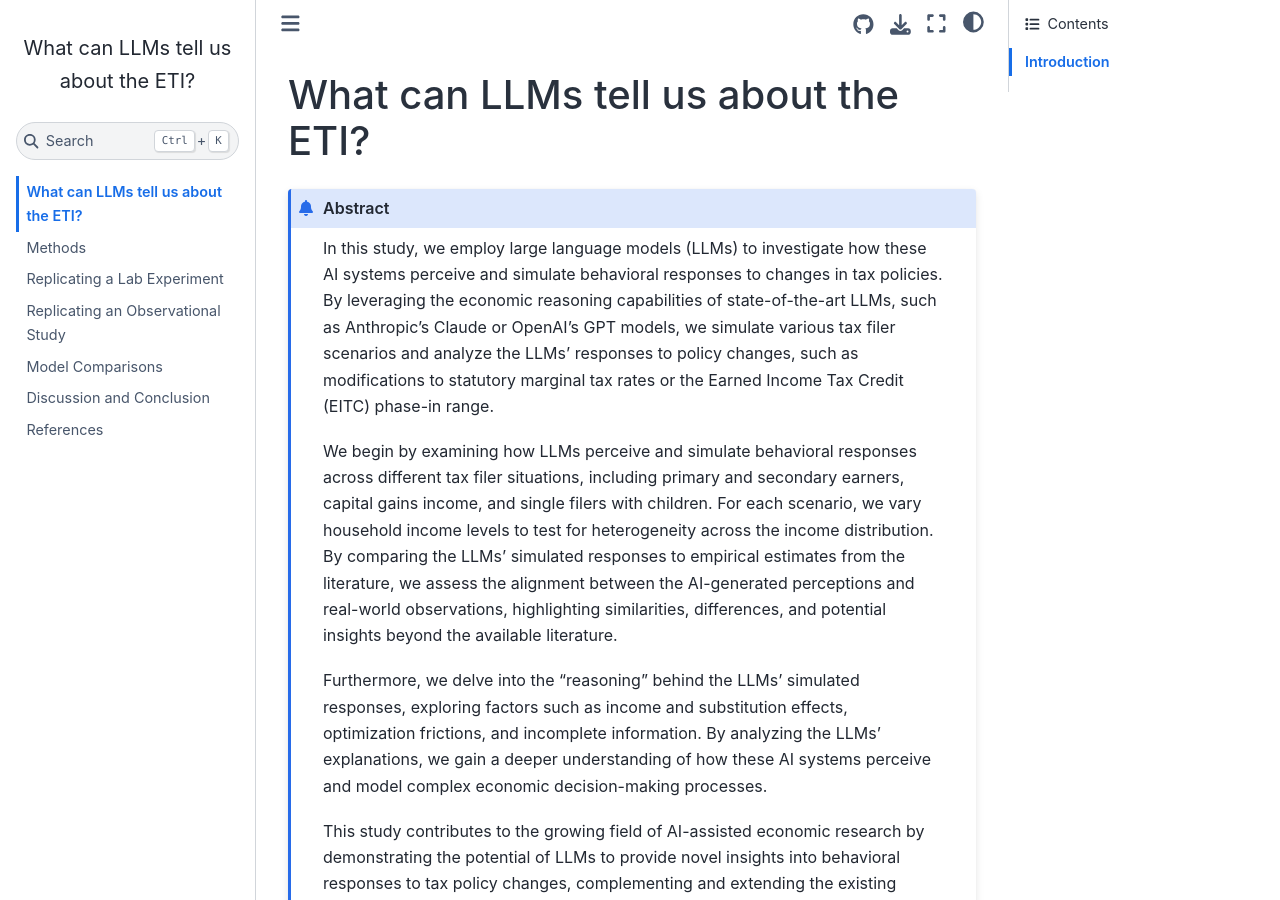
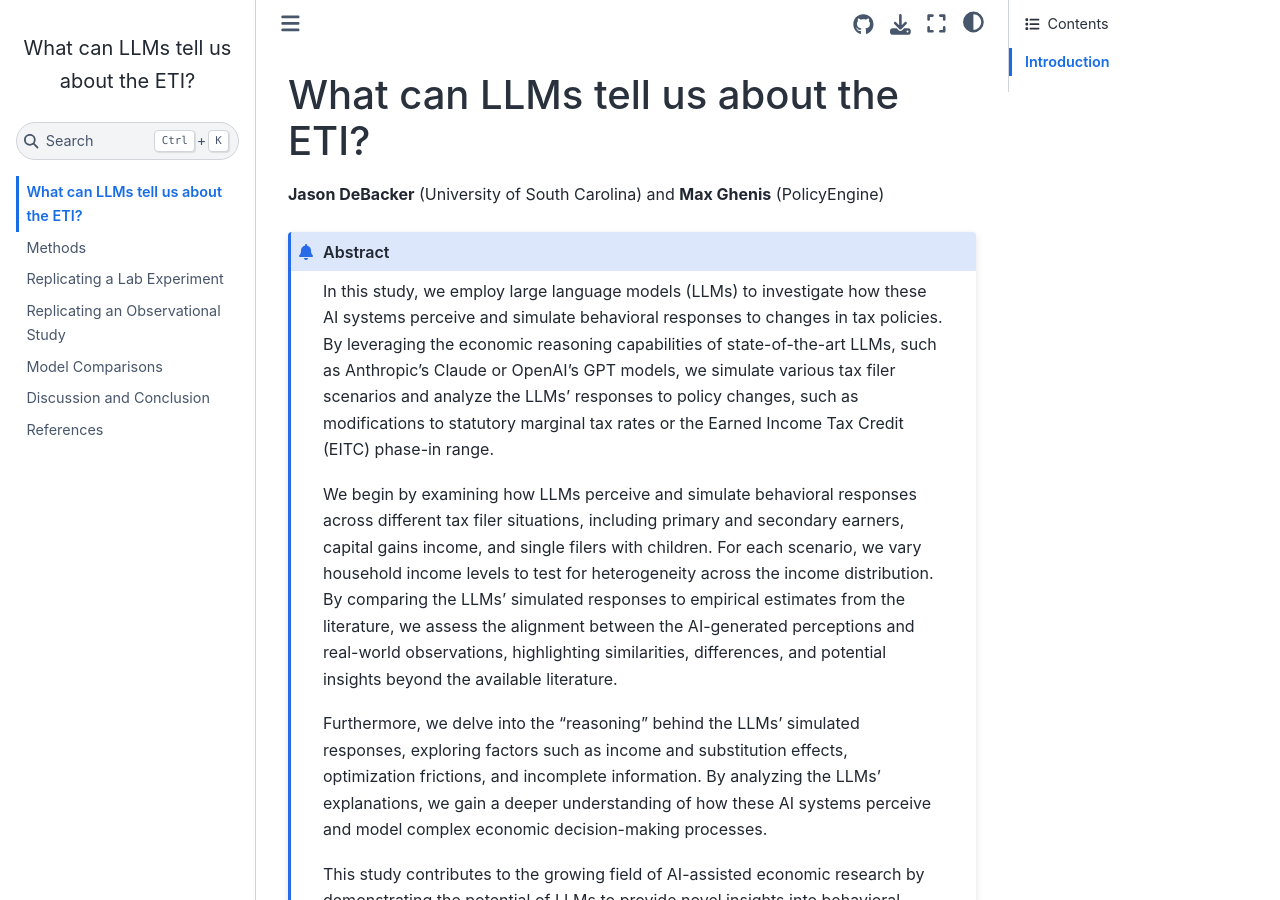
Before and after one commit to jdebacker/llm-eti, a Jupyter Book: the page built from book/intro.md, in a window 1280 px wide and 900 px high. Built offline with Jupyter Book 1.0.4 settings and Sphinx 7.4.7 and the Sphinx Book theme 1.1.4, drawn with Linux system fonts in a browser that asks for light colours; comment, search, counter and statistics services are not loaded; cross-references to code outside the pages are shown as plain code.

Commit message:
Fix CI by making Python path detection portable
- Use conditional logic to detect macOS vs Linux
- Only set UV_PYTHON on macOS with Homebrew Python 3.12
- Let uv find Python 3.12 automatically on CI/Linux
- Add authors to intro page

This fixes the CI build failure caused by hardcoded macOS paths.

````diff
--- a/book/intro.md
+++ b/book/intro.md
@@ -1,4 +1,6 @@
 # What can LLMs tell us about the ETI?
+
+**Jason DeBacker** (University of South Carolina) and **Max Ghenis** (PolicyEngine)
 
 ```{admonition} Abstract
 :class: abstract
````
Also changed, not shown: 2 other files.
